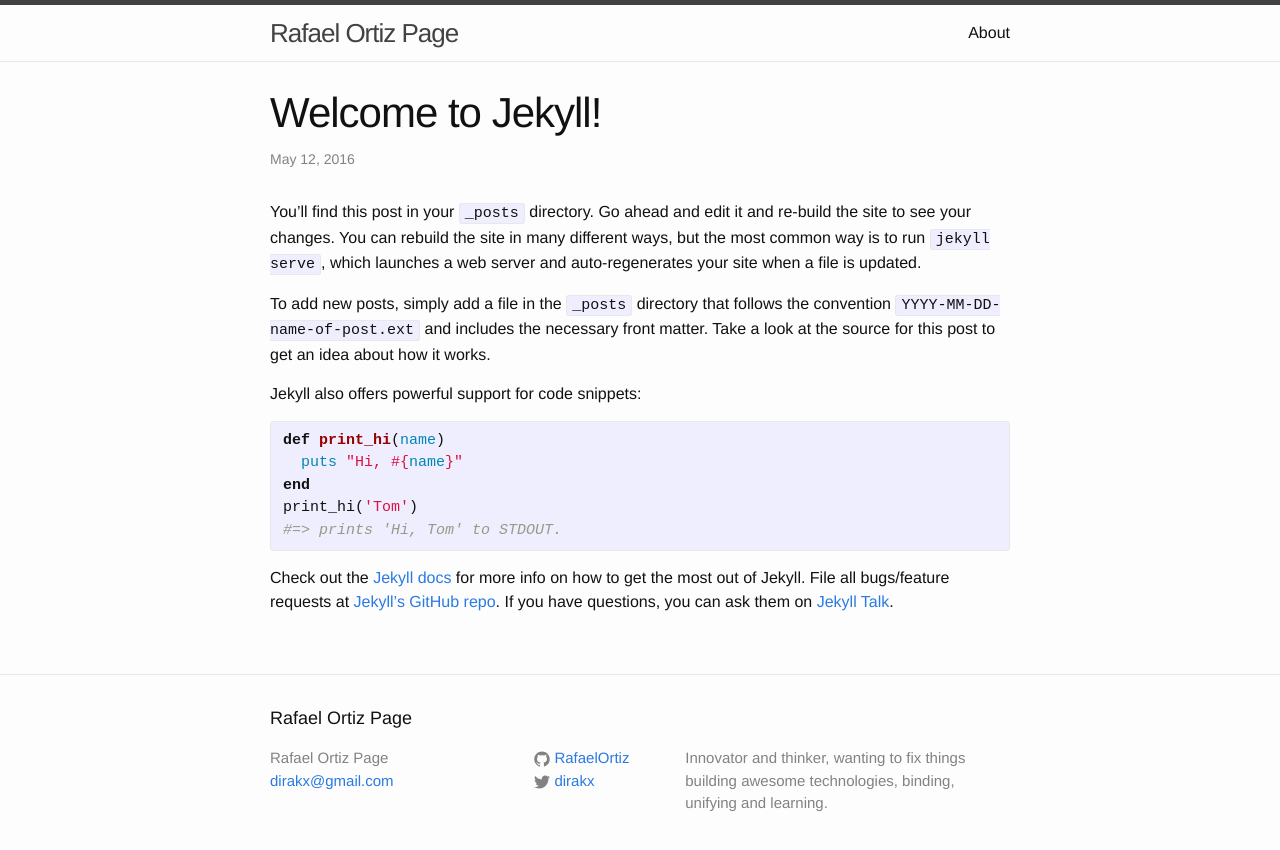
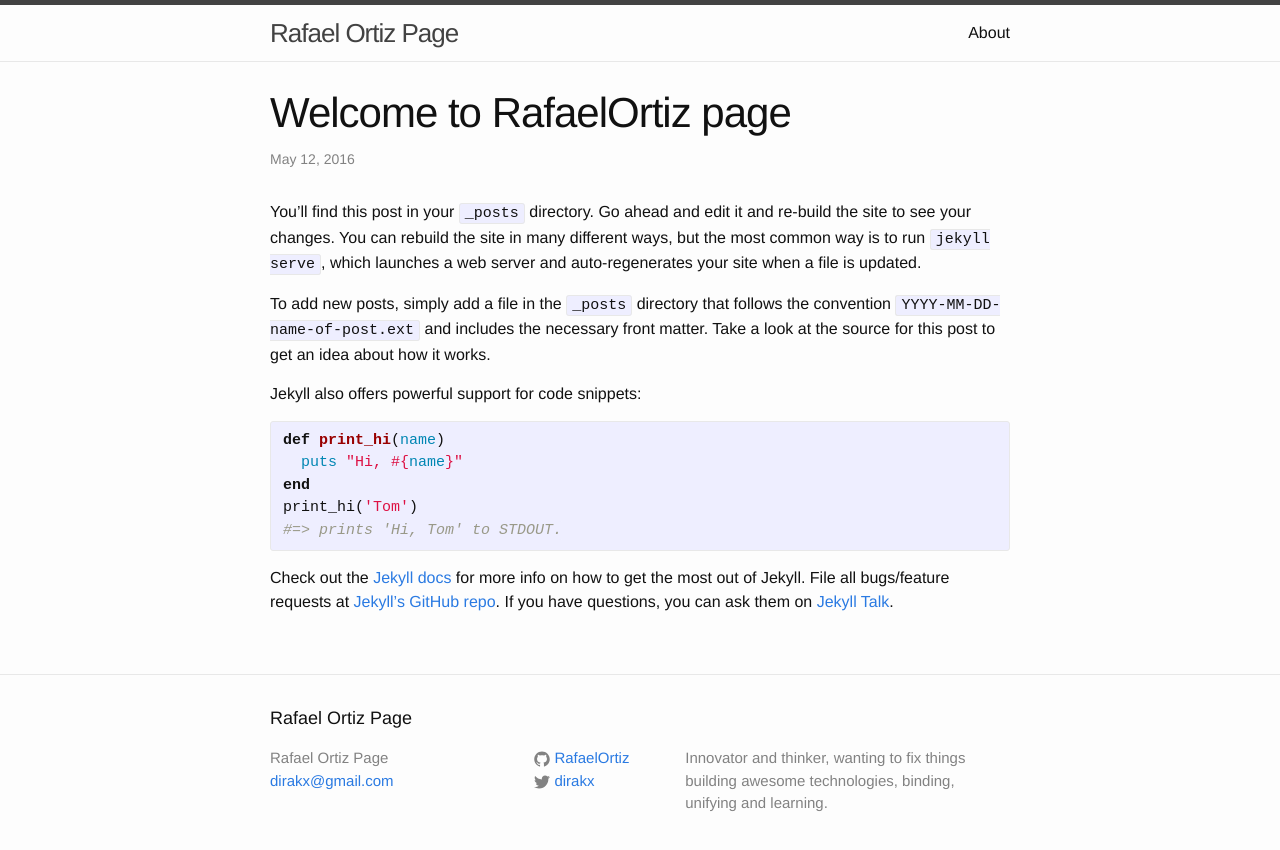
Before and after one commit to dirakx1/RafaelOrtiz.github.io, a Jekyll site: the page built from _posts/2016-05-12-welcome-to-jekyll.markdown, in a window 1280 px wide. Shown: the top 850 px of the page. Built offline with Jekyll 4.4.1, drawn with Linux system fonts in a browser that asks for light colours.

Commit message:
Update 2016-05-12-welcome-to-jekyll.markdown

```diff
--- a/_posts/2016-05-12-welcome-to-jekyll.markdown
+++ b/_posts/2016-05-12-welcome-to-jekyll.markdown
@@ -1,6 +1,6 @@
 ---
 layout: post
-title:  "Welcome to Jekyll!"
+title:  "Welcome to RafaelOrtiz page"
 date:   2016-05-12 16:30:47 -0400
 categories: jekyll update
 ---
```
